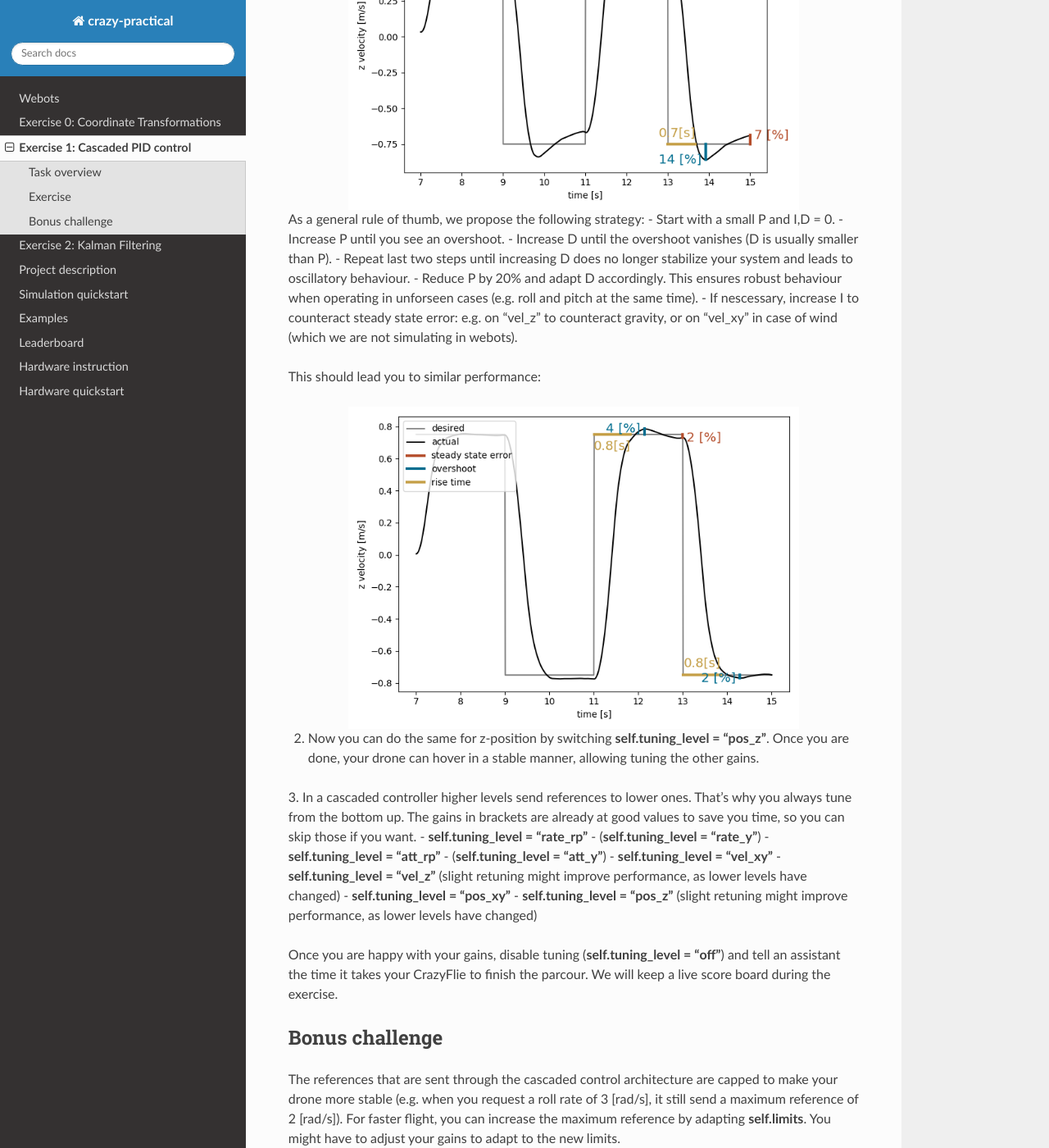
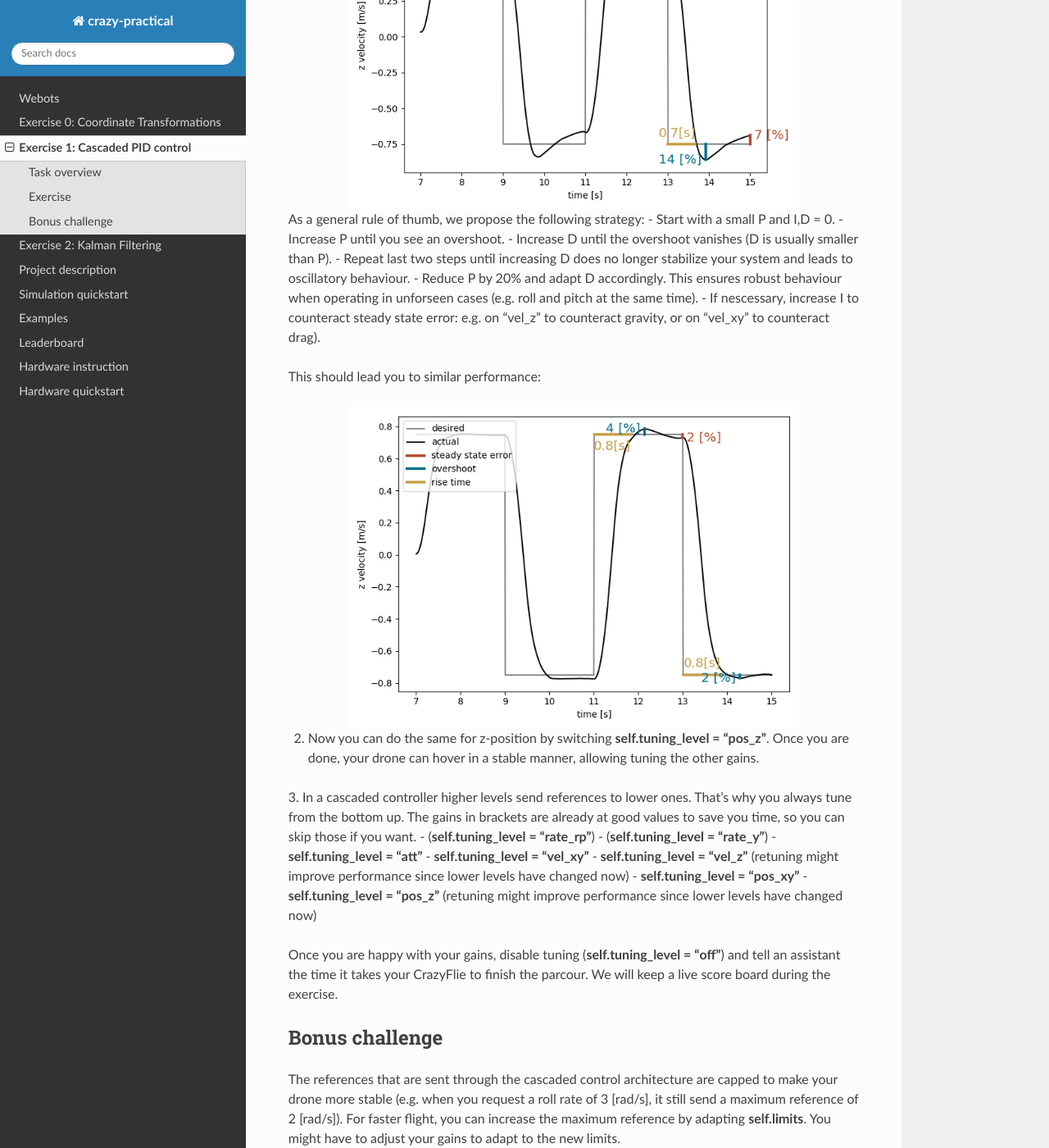
Before and after one commit to Ben-Jarvis/TEMP-crazy-tutorials-2024, a Sphinx documentation site: the page built from docs/exercise_1/exercise_1_description.rst, in a window 1280 px wide and 1400 px high, scrolled down 2480 px. Shown: the whole window at 82% size. Built offline with Sphinx 7.4.7 and the Read the Docs theme 2.0.0, drawn with Linux system fonts in a browser that asks for light colours; some of the changed text lies outside the part shown.

Commit message:
Implemented feedback on ex 1

```diff
--- a/docs/exercise_1/exercise_1_description.rst
+++ b/docs/exercise_1/exercise_1_description.rst
@@ -13,7 +13,7 @@
 -------------
 
 For this task you will learn how to systematically tune each layer of the cascaded controller and thus improve the overall performance.
-To start, make sure that in in **control.py**, **exp_num = 1** and **control_style = 1**. You can now run the simulation on webots (**crazyflie_world_excercise**) and you should see a badly tuned controller flying through a parcour, marked by four spheres.
+To start, make sure that you are in **control.py**, **exp_num = 1** and **control_style = 1**. You can now run the simulation on webots (**crazyflie_world_excercise**) and you should see a badly tuned controller flying through a parcour, marked by four spheres.
 Note that webots tells you how long it takes the drone to complete the task: With the initial gains this is roughly 18 s.
 
 .. image:: square_before.gif
@@ -49,7 +49,7 @@
 - Increase D until the overshoot vanishes (D is usually smaller than P).
 - Repeat last two steps until increasing D does no longer stabilize your system and leads to oscillatory behaviour.
 - Reduce P by 20% and adapt D accordingly. This ensures robust behaviour when operating in unforseen cases (e.g. roll and pitch at the same time).
-- If nescessary, increase I to counteract steady state error: e.g. on "vel_z" to counteract gravity, or on "vel_xy" in case of wind (which we are not simulating in webots).
+- If nescessary, increase I to counteract steady state error: e.g. on "vel_z" to counteract gravity, or on "vel_xy" to counteract drag).
 
 This should lead you to similar performance:
 
@@ -60,14 +60,13 @@
 
 2. Now you can do the same for z-position by switching **self.tuning_level = "pos_z"**. Once you are done, your drone can hover in a stable manner, allowing tuning the other gains.
 3. In a cascaded controller higher levels send references to lower ones. That's why you always tune from the bottom up. The gains in brackets are already at good values to save you time, so you can skip those if you want.
-- **self.tuning_level = "rate_rp"**
+- (**self.tuning_level = "rate_rp"**)
 - (**self.tuning_level = "rate_y"**)
-- **self.tuning_level = "att_rp"**
-- (**self.tuning_level = "att_y"**)
+- **self.tuning_level = "att"**
 - **self.tuning_level = "vel_xy"**
-- **self.tuning_level = "vel_z"** (slight retuning might improve performance, as lower levels have changed)
+- **self.tuning_level = "vel_z"** (retuning might improve performance since lower levels have changed now)
 - **self.tuning_level = "pos_xy"**
-- **self.tuning_level = "pos_z"** (slight retuning might improve performance, as lower levels have changed)
+- **self.tuning_level = "pos_z"** (retuning might improve performance since lower levels have changed now)
 
 Once you are happy with your gains, disable tuning (**self.tuning_level = "off"**) and tell an assistant the time it takes your CrazyFlie to finish the parcour.
 We will keep a live score board during the exercise.
```
Also changed, not shown: other parts of docs/exercise_1/exercise_1_description.rst (+1 -1 lines), 2 other files.
